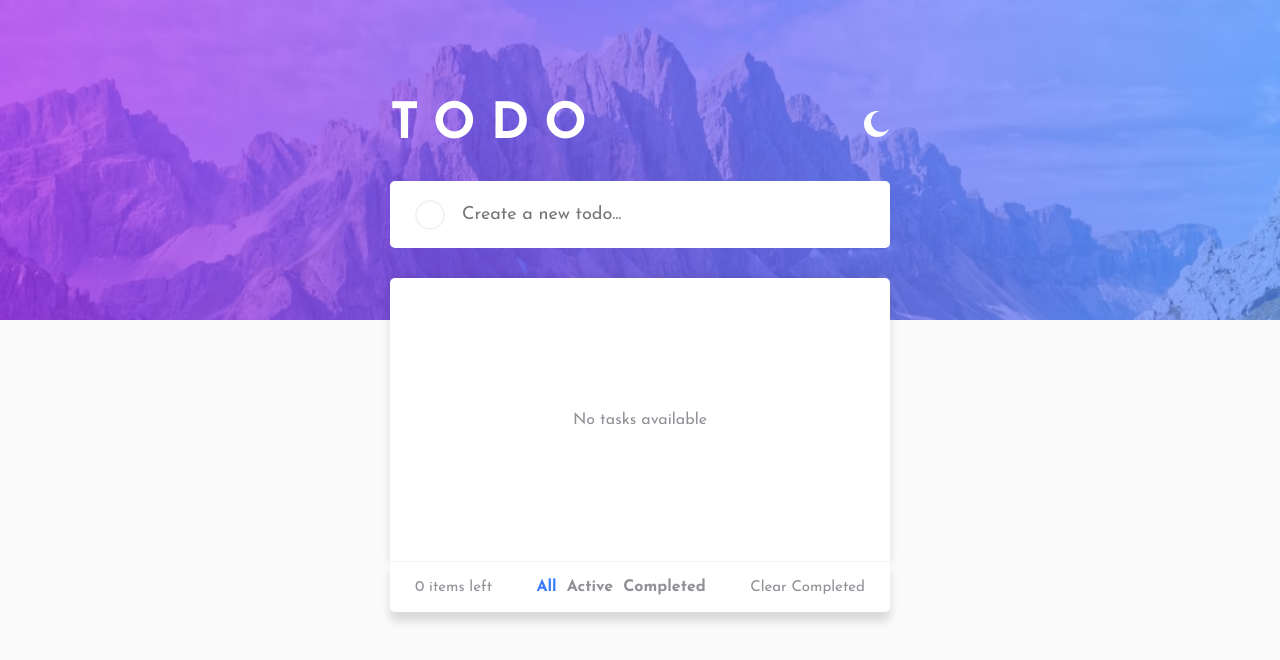
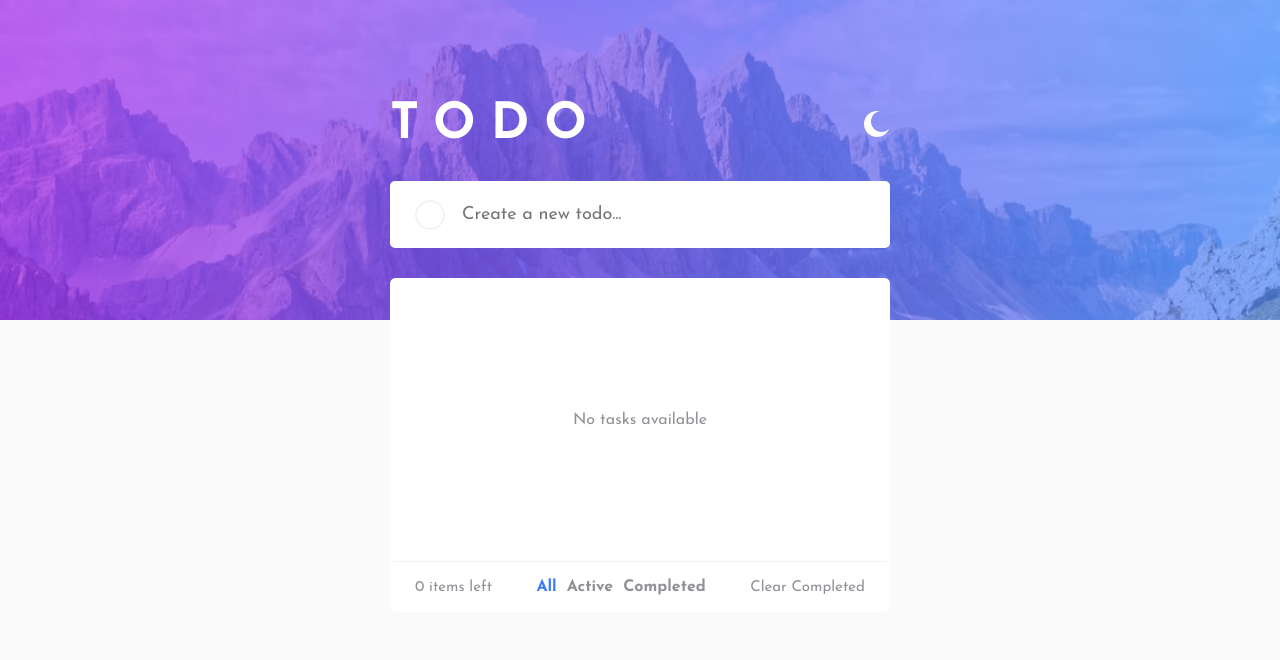
Before and after one commit to JhowBRCG/todo-app, a React (Vite) app: page / in a window 1280 px wide. Shown: the top 660 px of the page. Built offline with nearby package versions, Linux system fonts and the light colour scheme.

Commit message:
:lipstick: feat: Add a border radius to a single element

```diff
--- a/src/components/ToDo/index.jsx
+++ b/src/components/ToDo/index.jsx
@@ -61,6 +61,7 @@ export const ToDo = () => {
   return (
     <>
       <ToDoForm toDo={toDo} setTodo={setToDo} addToDo={addToDo} />
+      <S.SectionList>
         <S.List>
           {filteredToDos.map((todo) => (
             <ToDoList
@@ -78,6 +79,7 @@ export const ToDo = () => {
           clearCompletedToDos={clearCompletedToDos}
           currentFilter={filter}
         />
+      </S.SectionList>
     </>
   );
 };
--- a/src/components/ToDo/styles.jsx
+++ b/src/components/ToDo/styles.jsx
@@ -1,6 +1,11 @@
 import styled from "styled-components";
 
+export const SectionList = styled.section`
+  width: 100%;
+  border-radius: 5px;
+  overflow: hidden;
+`;
+
 export const List = styled.ul`
-  width: 100%;
   box-shadow: 0 0 10px #00000022;
 `;
--- a/src/components/ToDoFooter/styles.jsx
+++ b/src/components/ToDoFooter/styles.jsx
@@ -7,8 +7,6 @@ export const Footer = styled.div`
   width: 100%;
   padding: 1.7rem 2.5rem;
   background: ${({ theme }) => theme.colors.toDoBg};
-  border-bottom-left-radius: 5px;
-  border-bottom-right-radius: 5px;
   box-shadow: 0 9px 10px #00000022;
 
   @media screen and (max-width: 425px) {
--- a/src/components/ToDoList/styles.jsx
+++ b/src/components/ToDoList/styles.jsx
@@ -31,7 +31,7 @@ export const RemoveButton = styled.button`
   margin: auto 2.5rem auto auto;
 `;
 
-export const ToDoList = styled.li`
+export const ToDoList = styled.div`
   width: 100%;
   display: flex;
   align-items: center;
@@ -45,11 +45,6 @@ export const ToDoList = styled.li`
   font-size: 1.8rem;
   text-decoration: ${({ $isCompleted }) => $isCompleted && `line-through`};
 
-  &:first-child {
-    border-top-left-radius: 5px;
-    border-top-right-radius: 5px;
-  }
-
   &:hover {
     ${RemoveButton} {
       display: block;
```
Lines whose indentation alone changed are shown as unchanged.
